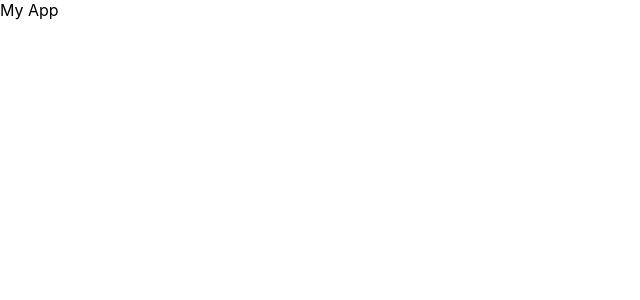
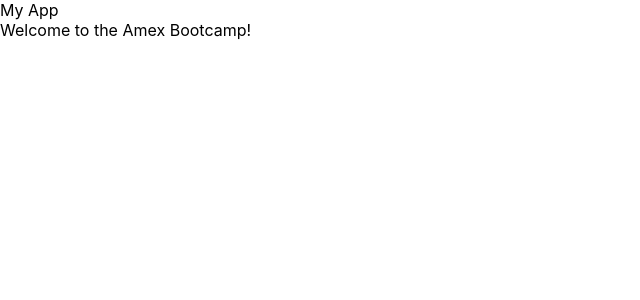
Before and after one commit to amex-bootcamp/react-w2d1-demo, a React (Create React App) app: page / in a window 1280 px wide. Shown: the top 300 px of the page, without its empty margins (0-640 px from the left). Built offline with nearby package versions, Linux system fonts and the light colour scheme.

Commit message:
add Welcome component

```diff
--- a/src/App.js
+++ b/src/App.js
@@ -1,13 +1,13 @@
 import React, { Component } from 'react'
+import Welcome from "./components/Welcome/Welcome";
 
-class App extends Component {
+export default class App extends Component {
   render() {
     return (
       <div>
         My App
+        <Welcome />
       </div>
     )
   }
 }
-
-export default App;
--- /dev/null
+++ b/src/components/Welcome/Welcome.js
@@ -0,0 +1,11 @@
+import React, { Component } from 'react'
+
+export default class Welcome extends Component {
+  render() {
+    return (
+      <div>
+        Welcome to the Amex Bootcamp!
+      </div>
+    )
+  }
+}
```
Also changed, not shown: src/components/Welcome/Welcome.css (added).
